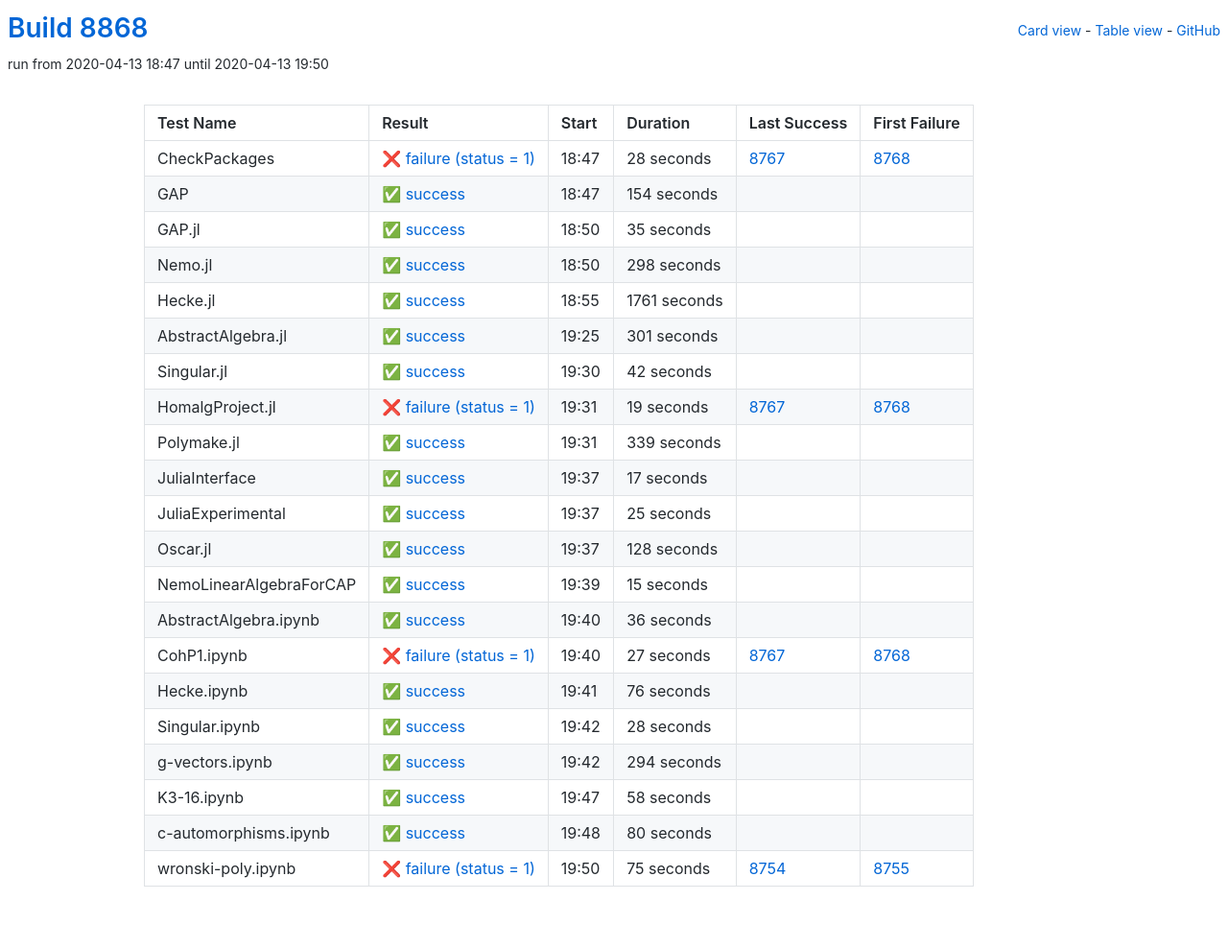
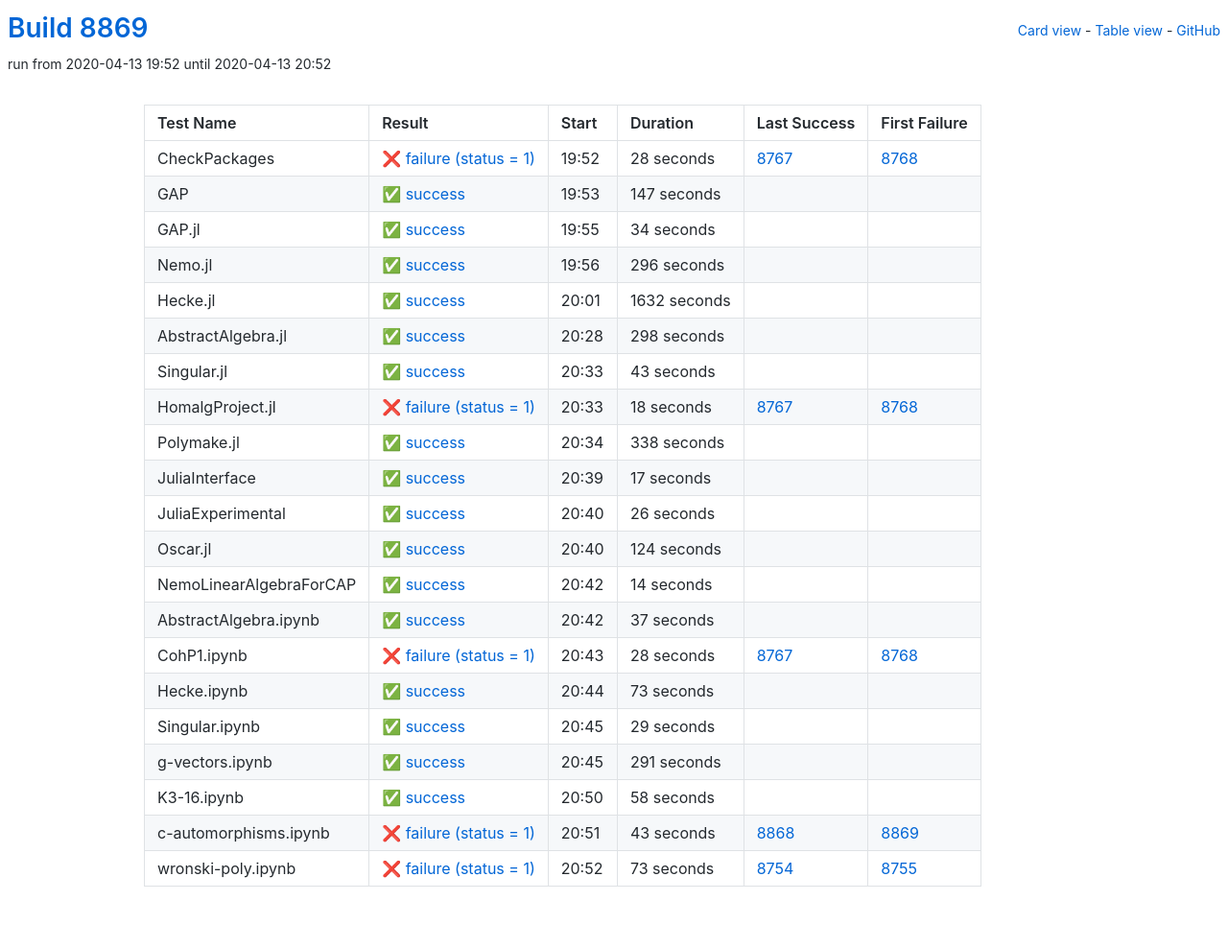
Before and after one commit to oscar-system/oscar-ci-status, a Jekyll site: the page built from table.html, in a window 1280 px wide. Shown: the whole page at 96% size. Built offline with Jekyll 4.4.1, drawn with Linux system fonts in a browser that asks for light colours.

Commit message:
Build 8869

```diff
--- a/_data/ci.yml
+++ b/_data/ci.yml
@@ -1,5 +1,5 @@
-build: 8868
-build_url: https://oscarci.mathematik.uni-kl.de/job/oscar/8868/
+build: 8869
+build_url: https://oscarci.mathematik.uni-kl.de/job/oscar/8869/
 job: oscar
 tests:
 - duration: 28
@@ -8,31 +8,53 @@ tests:
   first_failure_url: https://oscarci.mathematik.uni-kl.de/job/oscar/8768/
   last_success: 8767
   last_success_url: https://oscarci.mathematik.uni-kl.de/job/oscar/8767/
-  log: https://oscarci.mathematik.uni-kl.de/job/oscar/8868/artifact/logs/build-8868/CheckPackages.log
+  log: https://oscarci.mathematik.uni-kl.de/job/oscar/8869/artifact/logs/build-8869/CheckPackages.log
   name: CheckPackages
-  start: 2020-04-13 18:47
+  start: 2020-04-13 19:52
   status: failure
   success: false
-- duration: 154
+- duration: 147
   exitcode: 0
   first_failure: false
   first_failure_url: null
   last_success: false
   last_success_url: null
-  log: https://oscarci.mathematik.uni-kl.de/job/oscar/8868/artifact/logs/build-8868/GAP.log
+  log: https://oscarci.mathematik.uni-kl.de/job/oscar/8869/artifact/logs/build-8869/GAP.log
   name: GAP
-  start: 2020-04-13 18:47
+  start: 2020-04-13 19:53
   status: success
   success: true
-- duration: 35
+- duration: 34
   exitcode: 0
   first_failure: false
   first_failure_url: null
   last_success: false
   last_success_url: null
-  log: https://oscarci.mathematik.uni-kl.de/job/oscar/8868/artifact/logs/build-8868/GAP.jl.log
+  log: https://oscarci.mathematik.uni-kl.de/job/oscar/8869/artifact/logs/build-8869/GAP.jl.log
   name: GAP.jl
-  start: 2020-04-13 18:50
+  start: 2020-04-13 19:55
+  status: success
+  success: true
+- duration: 296
+  exitcode: 0
+  first_failure: false
+  first_failure_url: null
+  last_success: false
+  last_success_url: null
+  log: https://oscarci.mathematik.uni-kl.de/job/oscar/8869/artifact/logs/build-8869/Nemo.jl.log
+  name: Nemo.jl
+  start: 2020-04-13 19:56
+  status: success
+  success: true
+- duration: 1632
+  exitcode: 0
+  first_failure: false
+  first_failure_url: null
+  last_success: false
+  last_success_url: null
+  log: https://oscarci.mathematik.uni-kl.de/job/oscar/8869/artifact/logs/build-8869/Hecke.jl.log
+  name: Hecke.jl
+  start: 2020-04-13 20:01
   status: success
   success: true
 - duration: 298
@@ -41,64 +63,42 @@ tests:
   first_failure_url: null
   last_success: false
   last_success_url: null
-  log: https://oscarci.mathematik.uni-kl.de/job/oscar/8868/artifact/logs/build-8868/Nemo.jl.log
-  name: Nemo.jl
-  start: 2020-04-13 18:50
+  log: https://oscarci.mathematik.uni-kl.de/job/oscar/8869/artifact/logs/build-8869/AbstractAlgebra.jl.log
+  name: AbstractAlgebra.jl
+  start: 2020-04-13 20:28
   status: success
   success: true
-- duration: 1761
+- duration: 43
   exitcode: 0
   first_failure: false
   first_failure_url: null
   last_success: false
   last_success_url: null
-  log: https://oscarci.mathematik.uni-kl.de/job/oscar/8868/artifact/logs/build-8868/Hecke.jl.log
-  name: Hecke.jl
-  start: 2020-04-13 18:55
+  log: https://oscarci.mathematik.uni-kl.de/job/oscar/8869/artifact/logs/build-8869/Singular.jl.log
+  name: Singular.jl
+  start: 2020-04-13 20:33
   status: success
   success: true
-- duration: 301
+- duration: 18
+  exitcode: 1
+  first_failure: 8768
+  first_failure_url: https://oscarci.mathematik.uni-kl.de/job/oscar/8768/
+  last_success: 8767
+  last_success_url: https://oscarci.mathematik.uni-kl.de/job/oscar/8767/
+  log: https://oscarci.mathematik.uni-kl.de/job/oscar/8869/artifact/logs/build-8869/HomalgProject.jl.log
+  name: HomalgProject.jl
+  start: 2020-04-13 20:33
+  status: failure
+  success: false
+- duration: 338
   exitcode: 0
   first_failure: false
   first_failure_url: null
   last_success: false
   last_success_url: null
-  log: https://oscarci.mathematik.uni-kl.de/job/oscar/8868/artifact/logs/build-8868/AbstractAlgebra.jl.log
-  name: AbstractAlgebra.jl
-  start: 2020-04-13 19:25
-  status: success
-  success: true
-- duration: 42
-  exitcode: 0
-  first_failure: false
-  first_failure_url: null
-  last_success: false
-  last_success_url: null
-  log: https://oscarci.mathematik.uni-kl.de/job/oscar/8868/artifact/logs/build-8868/Singular.jl.log
-  name: Singular.jl
-  start: 2020-04-13 19:30
-  status: success
-  success: true
-- duration: 19
-  exitcode: 1
-  first_failure: 8768
-  first_failure_url: https://oscarci.mathematik.uni-kl.de/job/oscar/8768/
-  last_success: 8767
-  last_success_url: https://oscarci.mathematik.uni-kl.de/job/oscar/8767/
-  log: https://oscarci.mathematik.uni-kl.de/job/oscar/8868/artifact/logs/build-8868/HomalgProject.jl.log
-  name: HomalgProject.jl
-  start: 2020-04-13 19:31
-  status: failure
-  success: false
-- duration: 339
-  exitcode: 0
-  first_failure: false
-  first_failure_url: null
-  last_success: false
-  last_success_url: null
-  log: https://oscarci.mathematik.uni-kl.de/job/oscar/8868/artifact/logs/build-8868/Polymake.jl.log
+  log: https://oscarci.mathematik.uni-kl.de/job/oscar/8869/artifact/logs/build-8869/Polymake.jl.log
   name: Polymake.jl
-  start: 2020-04-13 19:31
+  start: 2020-04-13 20:34
   status: success
   success: true
 - duration: 17
@@ -107,97 +107,97 @@ tests:
   first_failure_url: null
   last_success: false
   last_success_url: null
-  log: https://oscarci.mathematik.uni-kl.de/job/oscar/8868/artifact/logs/build-8868/JuliaInterface.log
+  log: https://oscarci.mathematik.uni-kl.de/job/oscar/8869/artifact/logs/build-8869/JuliaInterface.log
   name: JuliaInterface
-  start: 2020-04-13 19:37
+  start: 2020-04-13 20:39
   status: success
   success: true
-- duration: 25
+- duration: 26
   exitcode: 0
   first_failure: false
   first_failure_url: null
   last_success: false
   last_success_url: null
-  log: https://oscarci.mathematik.uni-kl.de/job/oscar/8868/artifact/logs/build-8868/JuliaExperimental.log
+  log: https://oscarci.mathematik.uni-kl.de/job/oscar/8869/artifact/logs/build-8869/JuliaExperimental.log
   name: JuliaExperimental
-  start: 2020-04-13 19:37
+  start: 2020-04-13 20:40
   status: success
   success: true
-- duration: 128
+- duration: 124
   exitcode: 0
   first_failure: false
   first_failure_url: null
   last_success: false
   last_success_url: null
-  log: https://oscarci.mathematik.uni-kl.de/job/oscar/8868/artifact/logs/build-8868/Oscar.jl.log
+  log: https://oscarci.mathematik.uni-kl.de/job/oscar/8869/artifact/logs/build-8869/Oscar.jl.log
   name: Oscar.jl
-  start: 2020-04-13 19:37
+  start: 2020-04-13 20:40
   status: success
   success: true
-- duration: 15
+- duration: 14
   exitcode: 0
   first_failure: false
   first_failure_url: null
   last_success: false
   last_success_url: null
-  log: https://oscarci.mathematik.uni-kl.de/job/oscar/8868/artifact/logs/build-8868/NemoLinearAlgebraForCAP.log
+  log: https://oscarci.mathematik.uni-kl.de/job/oscar/8869/artifact/logs/build-8869/NemoLinearAlgebraForCAP.log
   name: NemoLinearAlgebraForCAP
-  start: 2020-04-13 19:39
+  start: 2020-04-13 20:42
   status: success
   success: true
-- duration: 36
+- duration: 37
   exitcode: 0
   first_failure: false
   first_failure_url: null
   last_success: false
   last_success_url: null
-  log: https://oscarci.mathematik.uni-kl.de/job/oscar/8868/artifact/logs/build-8868/AbstractAlgebra.ipynb.log
+  log: https://oscarci.mathematik.uni-kl.de/job/oscar/8869/artifact/logs/build-8869/AbstractAlgebra.ipynb.log
   name: AbstractAlgebra.ipynb
-  start: 2020-04-13 19:40
+  start: 2020-04-13 20:42
   status: success
   success: true
-- duration: 27
+- duration: 28
   exitcode: 1
   first_failure: 8768
   first_failure_url: https://oscarci.mathematik.uni-kl.de/job/oscar/8768/
   last_success: 8767
   last_success_url: https://oscarci.mathematik.uni-kl.de/job/oscar/8767/
-  log: https://oscarci.mathematik.uni-kl.de/job/oscar/8868/artifact/logs/build-8868/CohP1.ipynb.log
+  log: https://oscarci.mathematik.uni-kl.de/job/oscar/8869/artifact/logs/build-8869/CohP1.ipynb.log
   name: CohP1.ipynb
-  start: 2020-04-13 19:40
+  start: 2020-04-13 20:43
   status: failure
   success: false
-- duration: 76
+- duration: 73
   exitcode: 0
   first_failure: false
   first_failure_url: null
   last_success: false
   last_success_url: null
-  log: https://oscarci.mathematik.uni-kl.de/job/oscar/8868/artifact/logs/build-8868/Hecke.ipynb.log
+  log: https://oscarci.mathematik.uni-kl.de/job/oscar/8869/artifact/logs/build-8869/Hecke.ipynb.log
   name: Hecke.ipynb
-  start: 2020-04-13 19:41
+  start: 2020-04-13 20:44
   status: success
   success: true
-- duration: 28
+- duration: 29
   exitcode: 0
   first_failure: false
   first_failure_url: null
   last_success: false
   last_success_url: null
-  log: https://oscarci.mathematik.uni-kl.de/job/oscar/8868/artifact/logs/build-8868/Singular.ipynb.log
+  log: https://oscarci.mathematik.uni-kl.de/job/oscar/8869/artifact/logs/build-8869/Singular.ipynb.log
   name: Singular.ipynb
-  start: 2020-04-13 19:42
+  start: 2020-04-13 20:45
   status: success
   success: true
-- duration: 294
+- duration: 291
   exitcode: 0
   first_failure: false
   first_failure_url: null
   last_success: false
   last_success_url: null
-  log: https://oscarci.mathematik.uni-kl.de/job/oscar/8868/artifact/logs/build-8868/g-vectors.ipynb.log
+  log: https://oscarci.mathematik.uni-kl.de/job/oscar/8869/artifact/logs/build-8869/g-vectors.ipynb.log
   name: g-vectors.ipynb
-  start: 2020-04-13 19:42
+  start: 2020-04-13 20:45
   status: success
   success: true
 - duration: 58
@@ -206,30 +206,30 @@ tests:
   first_failure_url: null
   last_success: false
   last_success_url: null
-  log: https://oscarci.mathematik.uni-kl.de/job/oscar/8868/artifact/logs/build-8868/K3-16.ipynb.log
+  log: https://oscarci.mathematik.uni-kl.de/job/oscar/8869/artifact/logs/build-8869/K3-16.ipynb.log
   name: K3-16.ipynb
-  start: 2020-04-13 19:47
+  start: 2020-04-13 20:50
   status: success
   success: true
-- duration: 80
-  exitcode: 0
-  first_failure: false
-  first_failure_url: null
-  last_success: false
-  last_success_url: null
-  log: https://oscarci.mathematik.uni-kl.de/job/oscar/8868/artifact/logs/build-8868/c-automorphisms.ipynb.log
+- duration: 43
+  exitcode: 1
+  first_failure: 8869
+  first_failure_url: https://oscarci.mathematik.uni-kl.de/job/oscar/8869/
+  last_success: 8868
+  last_success_url: https://oscarci.mathematik.uni-kl.de/job/oscar/8868/
+  log: https://oscarci.mathematik.uni-kl.de/job/oscar/8869/artifact/logs/build-8869/c-automorphisms.ipynb.log
   name: c-automorphisms.ipynb
-  start: 2020-04-13 19:48
-  status: success
-  success: true
-- duration: 75
+  start: 2020-04-13 20:51
+  status: failure
+  success: false
+- duration: 73
   exitcode: 1
   first_failure: 8755
   first_failure_url: https://oscarci.mathematik.uni-kl.de/job/oscar/8755/
   last_success: 8754
   last_success_url: https://oscarci.mathematik.uni-kl.de/job/oscar/8754/
-  log: https://oscarci.mathematik.uni-kl.de/job/oscar/8868/artifact/logs/build-8868/wronski-poly.ipynb.log
+  log: https://oscarci.mathematik.uni-kl.de/job/oscar/8869/artifact/logs/build-8869/wronski-poly.ipynb.log
   name: wronski-poly.ipynb
-  start: 2020-04-13 19:50
+  start: 2020-04-13 20:52
   status: failure
   success: false
```
Also changed, not shown: README.md.
